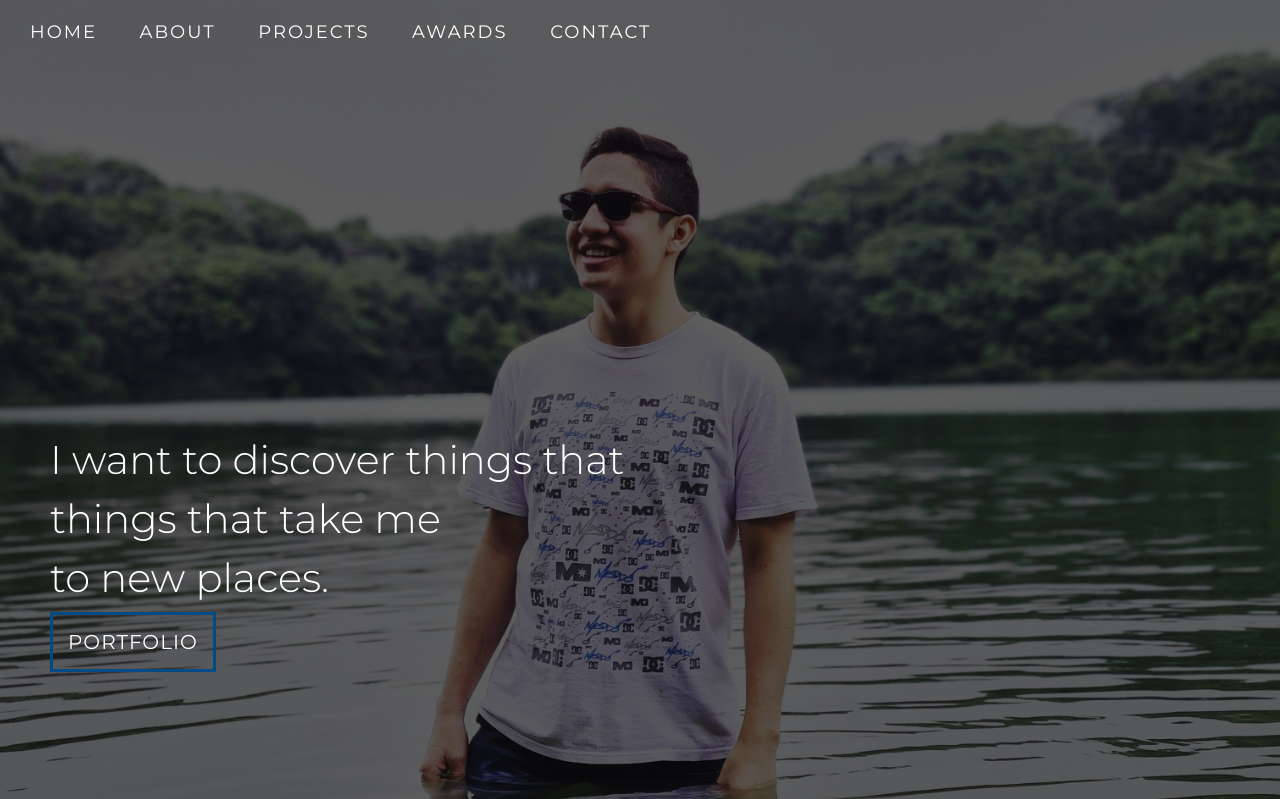
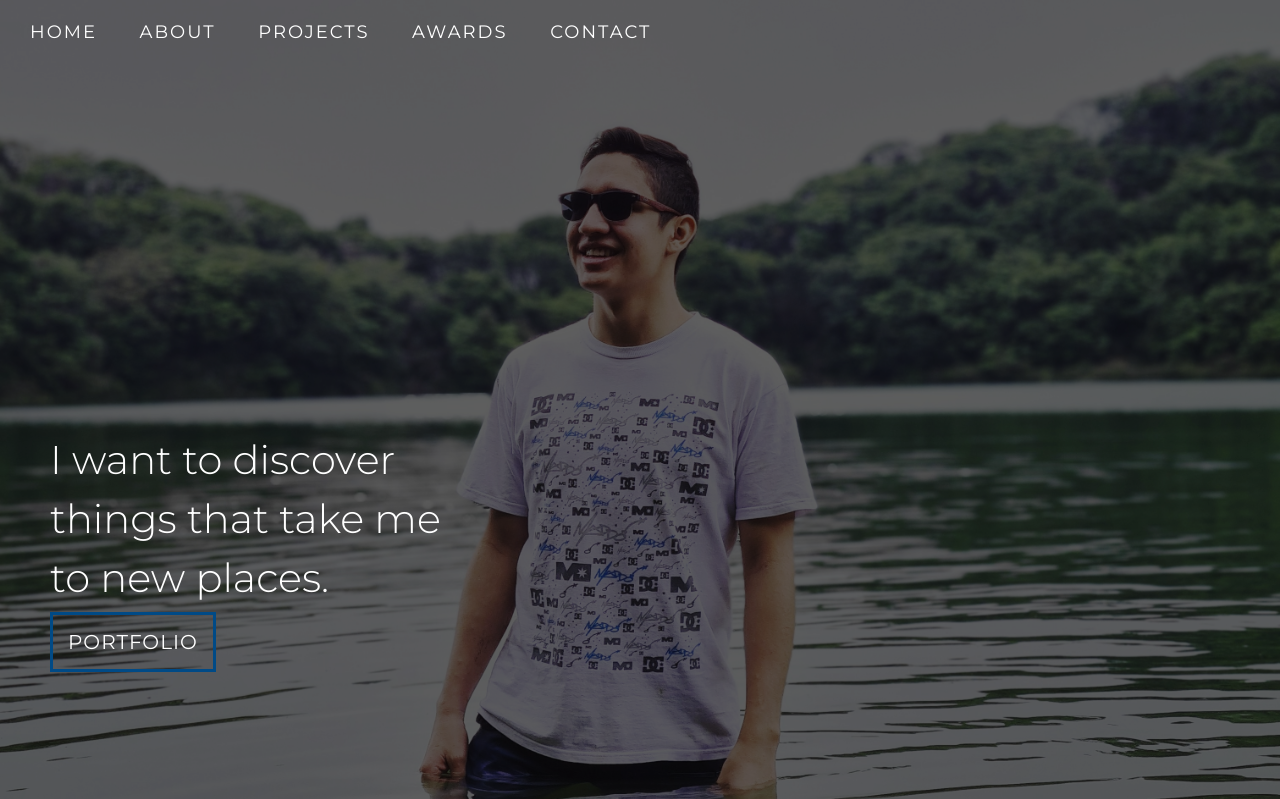
Before and after one commit to JafetMo5601/Portfolio, a Flask app: page / in a window 1280 px wide. Shown: the top 799 px of the page. Run offline with Flask 2, Linux system fonts and the light colour scheme.

Commit message:
Update index.html

```diff
--- a/templates/index.html
+++ b/templates/index.html
@@ -33,7 +33,7 @@
     <div class="cover container">
       <div>
         <div id="Message">
-          <h1>I want to discover things that<span></span></h1>
+          <h1>I want to discover<span></span></h1>
           <h1>things that take me<span></span></h1>
           <h1>to new places.<span></span></h1>
           <a href="#about" type="button" class="cta">Portfolio</a>
```
